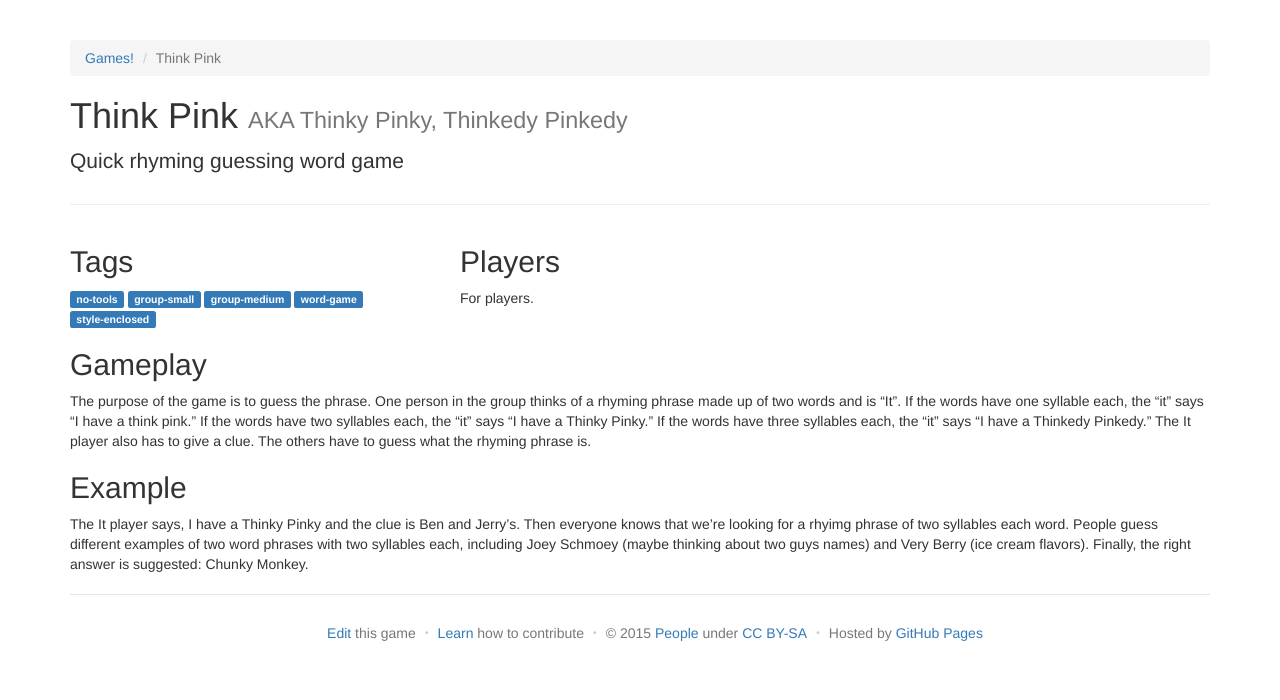
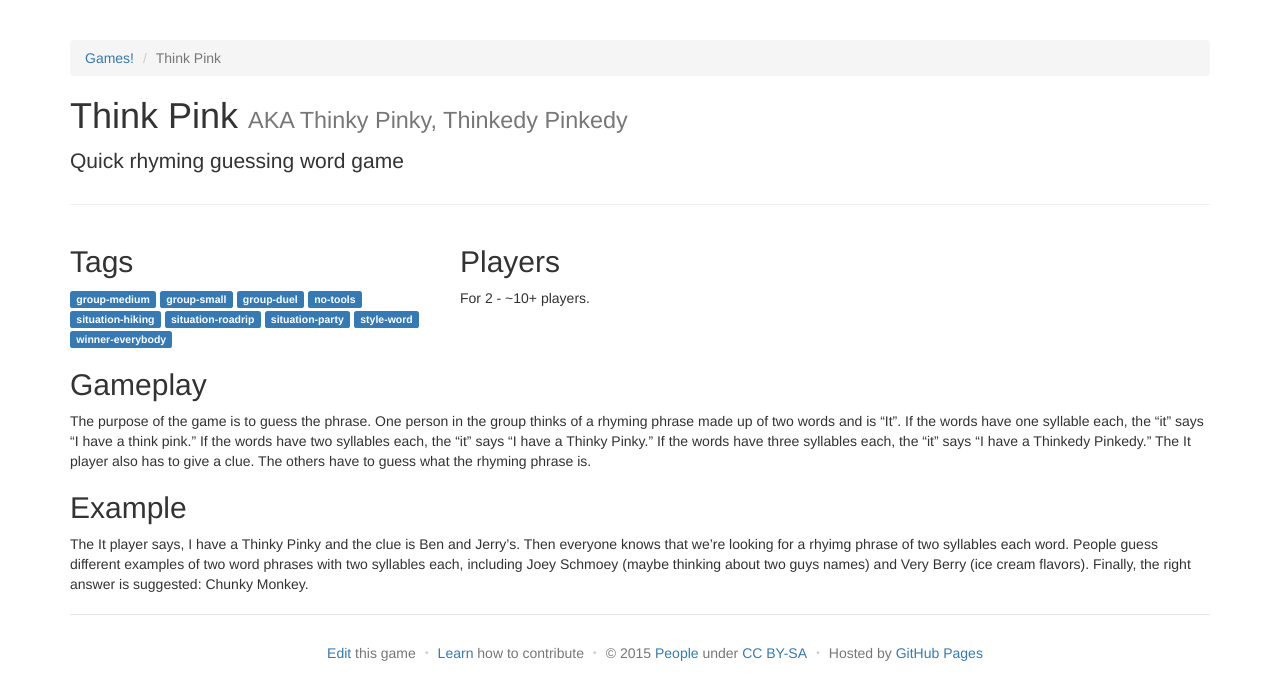
Before and after one commit to davidselassie/games, a Jekyll site: the page built from _games/thinkpink.md, in a window 1280 px wide. Shown: the top 700 px of the page. Built offline with Jekyll 4.4.1, drawn with Linux system fonts in a browser that asks for light colours.

Commit message:
Update thinkpink.md

```diff
--- a/_games/thinkpink.md
+++ b/_games/thinkpink.md
@@ -3,14 +3,19 @@ title: Think Pink
 alttitles:
  - Thinky Pinky
  - Thinkedy Pinkedy
+tags:
+  - group-medium
+  - group-small
+  - group-duel
+  - no-tools
+  - situation-hiking
+  - situation-roadrip
+  - situation-party
+  - style-word
+  - winner-everybody
 
 oneliner: Quick rhyming guessing word game
-tags:
-  - no-tools
-  - group-small
-  - group-medium
-  - word-game
-  - style-enclosed
+players: 2 - ~10+
 ---
 ## Gameplay
 The purpose of the game is to guess the phrase.  One person in the group thinks of a rhyming phrase made up of two words and is "It".  If the words have one syllable each, the "it" says "I have a think pink."  If the words have two syllables each, the "it" says "I have a Thinky Pinky."  If the words have three syllables each, the "it" says "I have a Thinkedy Pinkedy." The It player also has to give a clue.  The others have to guess what the rhyming phrase is.
```
